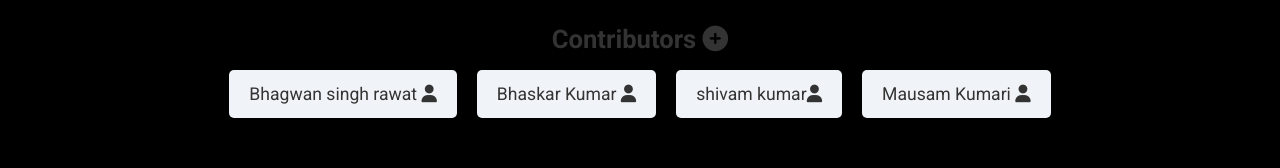
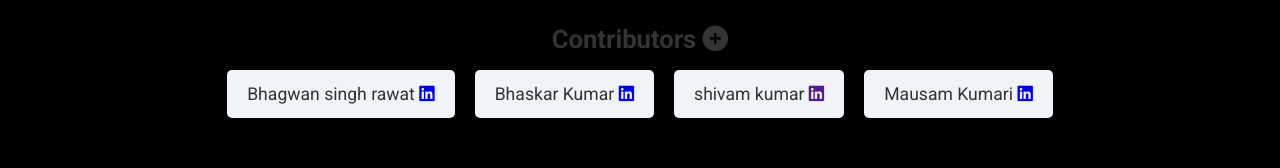
Before and after one commit to Mausam-kumari-tech/itc-group-project, a plain HTML site: page index.html in a window 1280 px wide. Shown: the part 785-953 px from the top of the page. Drawn offline with Linux system fonts and the light colour scheme.

Commit message:
Update index.html

```diff
--- a/index.html
+++ b/index.html
@@ -121,12 +121,18 @@
         <section class="contributors">
             <h3>Contributors <i class="fas fa-plus-circle add-contributor"></i></h3>
             <ul>
-                <li>Bhagwan singh rawat
-                    <i class="fas fa-user"></i></li>
-                <li>Bhaskar Kumar
-                    <i class="fas fa-user"></i></li>
-                <li>shivam kumar<i class="fas fa-user"></i></li>
-                <li>Mausam Kumari <i class="fas fa-user"></i></li>
+                <li>Bhagwan singh rawat <a href="https://www.linkedin.com/in/bhagwan-singh-7b9950203?utm_source=share&utm_campaign=share_via&utm_content=profile&utm_medium=android_app">
+                    <i class="fa-brands fa-linkedin"></i></a>
+                </li>
+                <li>Bhaskar Kumar <a href="https://www.linkedin.com/in/bhaskar-mahato-253a01275?utm_source=share&utm_campaign=share_via&utm_content=profile&utm_medium=android_app">
+                    <i class="fa-brands fa-linkedin"></i></a>
+                </li>
+                <li>shivam kumar <a href="">
+                    <i class="fa-brands fa-linkedin"></i></a>
+                </li>
+                <li>Mausam Kumari <a href ="https://www.linkedin.com/in/mausam-kumari-94524b31b?utm_source=share&utm_campaign=share_via&utm_content=profile&utm_medium=android_app" >
+                    <i class="fa-brands fa-linkedin"></i></a>
+                </li>
 
 
             </ul>
```
